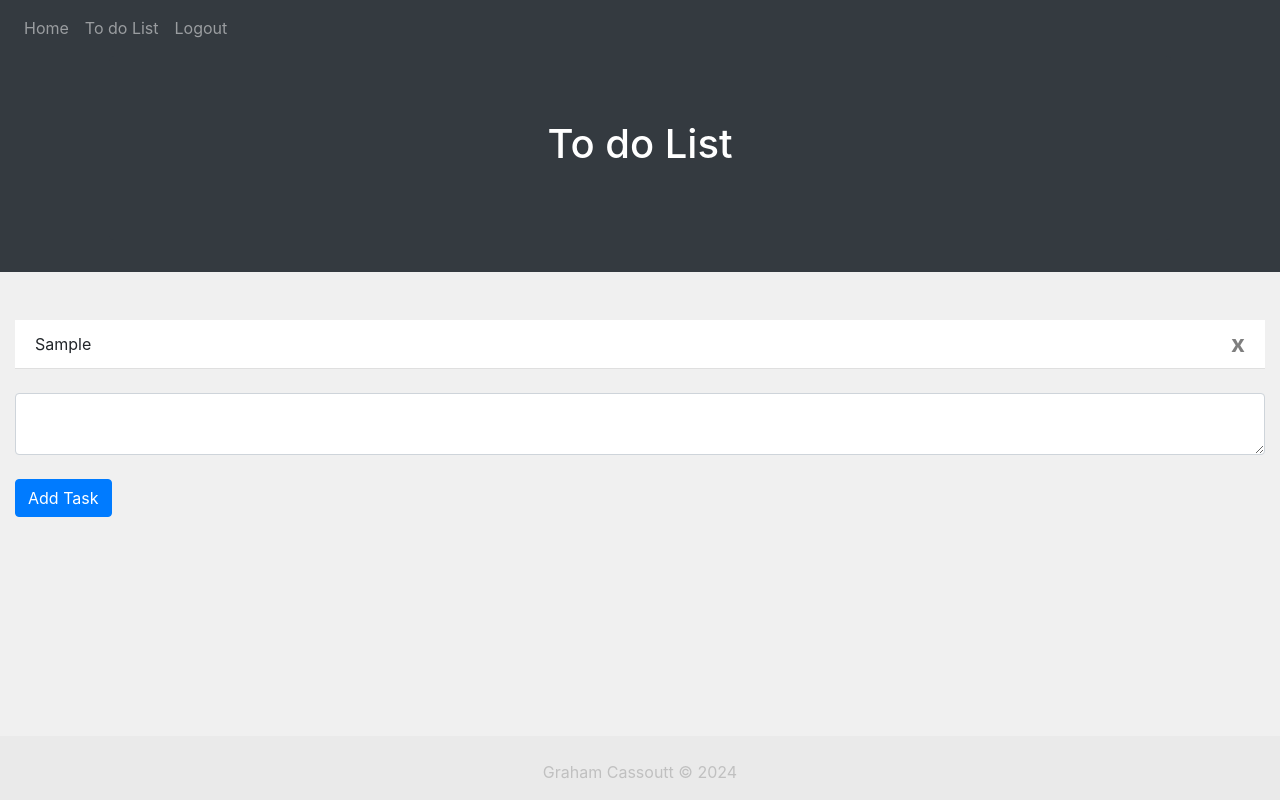
After one commit to grahamcassoutt/SchoolProjectPersonal, a Flask app: page /todo in a window 1280 px wide. The commit adds this page. Run offline with Flask 2, Linux system fonts and the light colour scheme; a user stored in the database is signed in; tables that the repository leaves empty hold one stand-in row (values such as "Sample post"); some libraries are stand-ins or nearby versions.

Commit message:
Implementing Notes as well as search and fixing some other mistakes

```diff
--- /dev/null
+++ b/website/static/index.js
@@ -0,0 +1,6 @@
+function deletetask(taskId) {
+  fetch("/deletetask", {
+    method: "POST",
+    body: JSON.stringify({taskId: taskId}),
+  }).then((_res) => {window.location.href = "/todo";});
+}
--- a/website/templates/base.html
+++ b/website/templates/base.html
@@ -1,8 +1,6 @@
 <!DOCTYPE html>
 <html>
   <head>
-      <link rel="stylesheet" href="/static/styles.css">
-
     <meta charset="utf-8" />
     <meta name="viewport" content="width=device-width, initial-scale=1" />
       <script src="https://code.jquery.com/jquery-3.6.0.min.js"></script>
@@ -44,9 +40,14 @@
       </button>
       <div class="collapse navbar-collapse" id="navbar">
         <div class="navbar-nav">
+            {%if user.is_authenticated %}
           <a class="nav-item nav-link" id="home" href="/">Home</a>
-          <a class="nav-item nav-link" id="projects" href="/todo">To do List</a>
-          <a class="nav-item nav-link" id="about" href="/logout">Logout</a>
+          <a class="nav-item nav-link" id="todo" href="/todo">To do List</a>
+          <a class="nav-item nav-link" id="logout" href="/logout">Logout</a>
+            {%else %}
+            <a class="nav-item nav-link" id="login" href="/login">Login</a>
+            <a class="nav-item nav-link" id="signup" href="/signup">Sign up</a>
+            {%endif %}
         </div>
       </div>
     </nav>
@@ -147,7 +111,7 @@
         <div class="row justify-content-center">
             <div class="col-10">
                 <div class="jumbotron" style="background-color: #343a40;">
-                    <h1 class="text-left" style="color: #FFFFFF;">To do List</h1>
+                    <h1 style="color: #FFFFFF;" align="center">To do List</h1>
                 </div>
             </div>
         </div>
@@ -188,7 +152,7 @@
     <script src="https://stackpath.bootstrapcdn.com/bootstrap/4.4.1/js/bootstrap.min.js"
         integrity="sha384-JZR6Spejh4U02d8jOt6vLEHfe/JQGiRRSQQxSfFWpi1MquVdAyjUar5+76PVCmYl"
         crossorigin="anonymous"></script>
-  <script type="text/css" src="{{ url_for('static', filename='styles.css') }}" rel="stylesheet"></script>
+  <script type="text/javascript" src="{{ url_for('static', filename='index.js') }}" rel="stylesheet"></script>
 
   </body>
 </html>
--- /dev/null
+++ b/website/templates/todo.html
@@ -0,0 +1,22 @@
+{% extends "base.html" %}
+{% block title %}To do{% endblock %}
+{% block content %}
+<br />
+<br />
+<ul class="list-group list-group-flush" id="todonote">
+    {%for todonote in user.todonotes%}
+        <li class="list-group-item">
+        {{todonote.data }}
+            <button type="button" class="close" onClick="deletetask({{todonote.id}})">
+                <span aria-hidden="true">x</span>
+            </button>
+        </li>
+    {%endfor %}
+</ul>
+<br />
+<form method="POST">
+    <textarea name="todotask" id="todotask" class="form-control"></textarea>
+    <br />
+    <button type="submit" class="btn btn-primary">Add Task</button>
+</form>
+{% endblock %}
--- a/website/views.py
+++ b/website/views.py
@@ -1,8 +1,46 @@
-from flask import Blueprint, render_template
+import json
+from flask import Blueprint, request, jsonify, render_template, flash
+from flask_login import login_required, current_user
+from .models import Todonote, User
+from . import db
+from sqlalchemy import func
 
 views = Blueprint('views', __name__)
 
-@views.route('/')
+@views.route('/', methods=['GET', 'POST'])
+@login_required
 def home():
     is_home_page = True
-    return render_template("home.html", is_home_page=is_home_page)
+    searchResults = []
+    searchQuery = request.form.get('searchQuery')
+
+    if searchQuery:
+        searchResults = Todonote.query.filter(Todonote.userid == current_user.id, func.lower(Todonote.data).like(func.lower(f'%{searchQuery}%'))).all()
+        return render_template("home.html", is_home_page=is_home_page, user=current_user, searchResults=searchResults)
+    return render_template("home.html", is_home_page=is_home_page, user=current_user)
+
+@views.route('/todo', methods=['GET', 'POST'])
+@login_required
+def addTask():
+    is_todo_page = True
+    if request.method =='POST':
+        task = request.form.get('todotask')
+        if len(task) > 0:
+            addTask = Todonote(userid=current_user.id, data=task)
+            db.session.add(addTask)
+            db.session.commit()
+
+    return render_template("todo.html", is_todo_page=is_todo_page, user=current_user)
+
+@views.route('/deletetask', methods=['POST'])
+def deleteTask():
+    task = json.loads(request.data)
+    taskId = task['taskId']
+    task = Todonote.query.get(taskId)
+    if task:
+        if current_user.id == task.userid:
+            db.session.delete(task)
+            db.session.commit()
+
+
+    return jsonify({})
```
Also changed, not shown: other parts of website/templates/base.html (+3 -42 lines), migrations/versions/7df49b5d6a8a_initial_migration.py (added, +44 -0 lines), website/__init__.py (+13 -1 lines), website/authentication.py (+8 -6 lines), website/models.py (+6 -2 lines), website/templates/home.html (+26 -5 lines).
